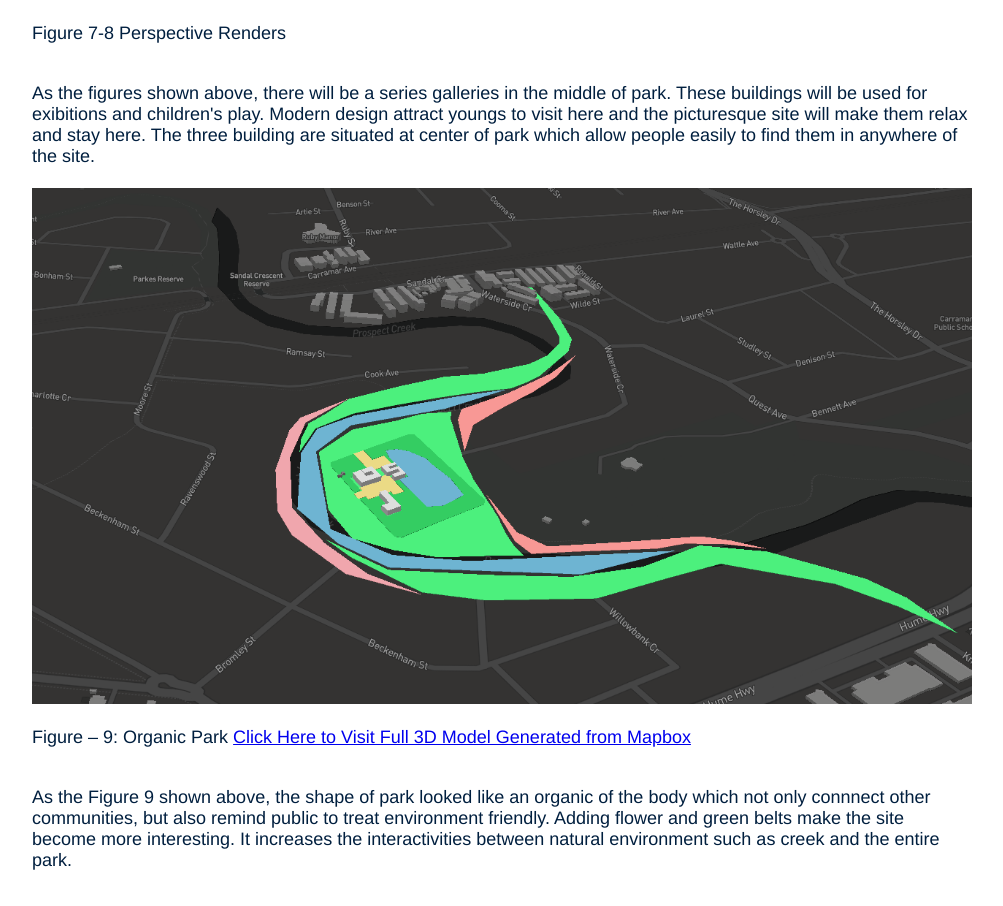
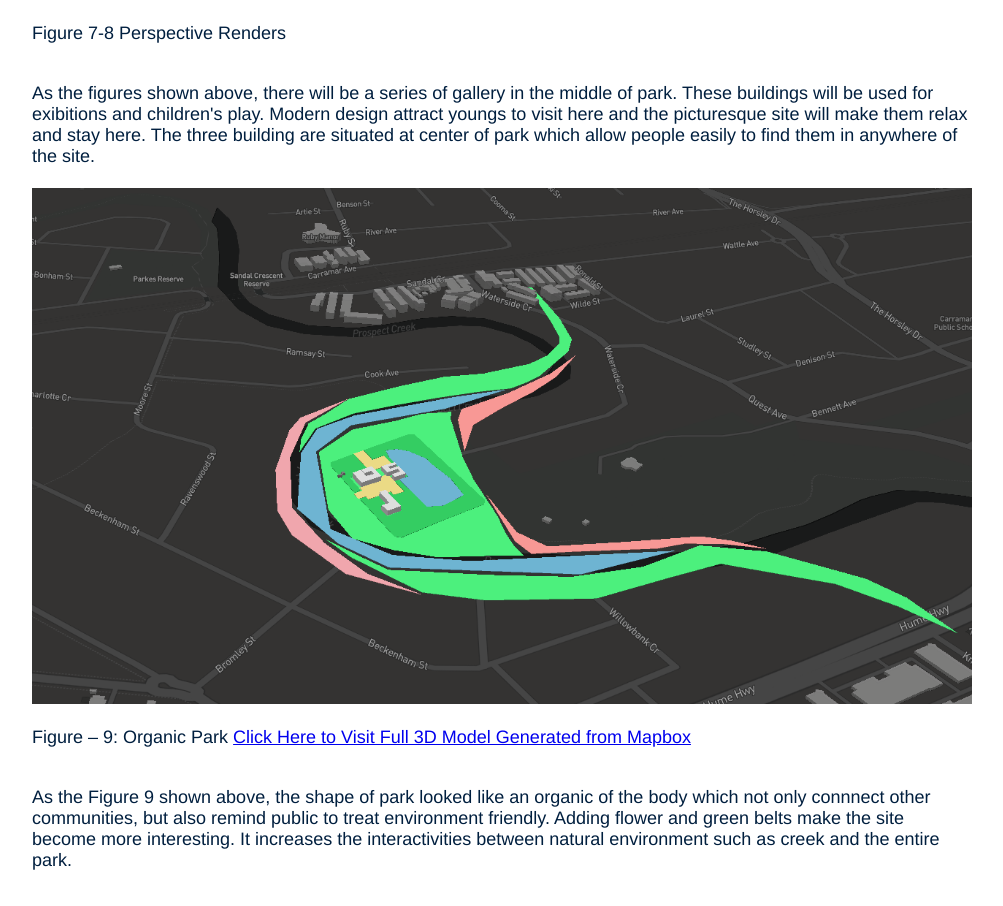
Before and after one commit to ZuoruZhou/organic-park, a plain HTML site: page page1.html in a window 1280 px wide. Shown: the part 6201-7107 px from the top of the page, without its empty margins (138-1141 px from the left). Drawn offline with Linux system fonts and the light colour scheme.

Commit message:
Update page1.html

```diff
--- a/page1.html
+++ b/page1.html
@@ -63,7 +63,7 @@ Z5027150 Zuoru Zhou
 <img src="https://github.com/ZuoruZhou/organic-park/blob/master/%E5%9B%BE%E7%89%872.jpg?raw=true" style="width:100%"/>
 <img src="https://github.com/ZuoruZhou/organic-park/blob/master/%E5%9B%BE%E7%89%873.jpg?raw=true" style="width:100%"/>
 <p>Figure 7-8 Perspective Renders<br><br>
- <p>As the figures shown above, there will be a series galleries in the middle of park. These buildings will be used for exibitions and children's play. Modern design attract youngs to visit here and the picturesque site will make them relax and stay here. The three building are situated at center of park which allow people easily to find them in anywhere of the site.  <br><br>
+ <p>As the figures shown above, there will be a series of gallery in the middle of park. These buildings will be used for exibitions and children's play. Modern design attract youngs to visit here and the picturesque site will make them relax and stay here. The three building are situated at center of park which allow people easily to find them in anywhere of the site.  <br><br>
 <img src="https://github.com/ZuoruZhou/organic-park/blob/master/222.PNG?raw=true" style="width:100%"/>
 <p>Figure – 9: Organic Park <a href="https://zuoruzhou.github.io/park-map/">Click Here to Visit Full 3D Model Generated from Mapbox </a><br><br>
  <p>As the Figure 9 shown above, the shape of park looked like an organic of the body which not only connnect other communities, but also remind public to treat environment friendly. Adding flower and green belts make the site become more interesting. It increases the interactivities between natural environment such as creek and the entire park. <br><br>
```
